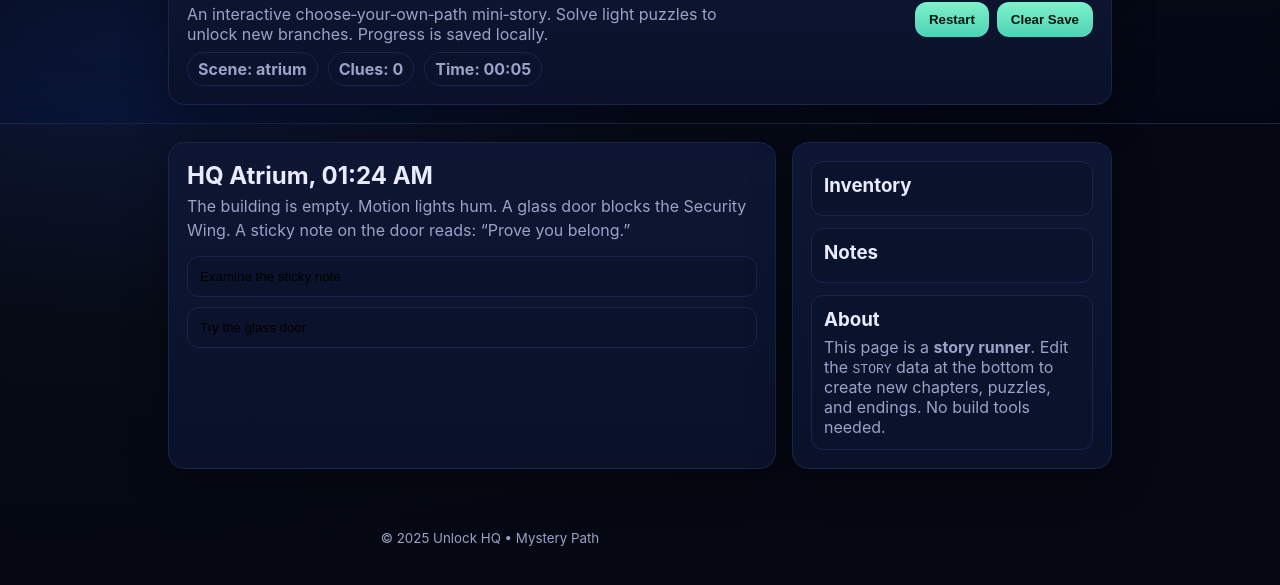
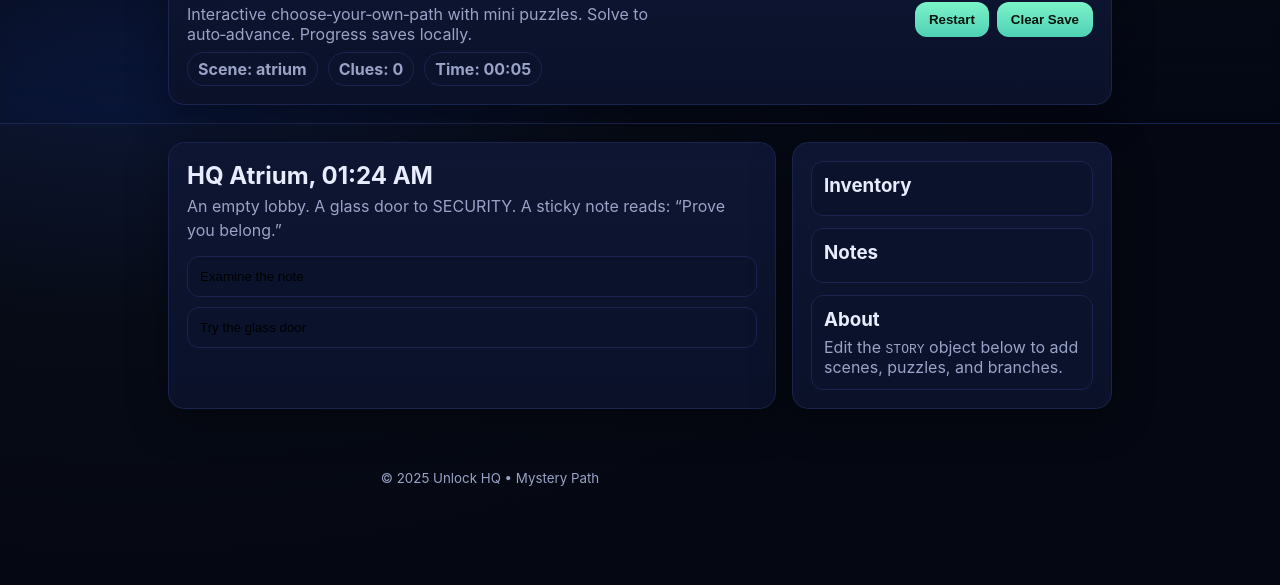
Before and after one commit to scottymker/capture-the-flag, a plain HTML site: page mystery-path.html in a window 1280 px wide. Shown: the part 85-670 px from the top of the page. Drawn offline with Linux system fonts and the light colour scheme.

Commit message:
Update mystery-path.html

```diff
--- a/mystery-path.html
+++ b/mystery-path.html
@@ -21,7 +21,7 @@
     #brand img{height:46px; width:auto; filter:drop-shadow(0 0 12px rgba(124,243,200,.5))}
 
     .hud{display:flex; gap:10px; flex-wrap:wrap; margin-top:8px}
-    .pill{padding:6px 10px; border-radius:999px; border:1px solid var(--border); background:#0b122c; color:var(--muted); font-weight:700}
+    .pill{padding:6px 10px; border-radius:999px; border:1px solid var(--border); background:#0b122c; color:#9aa3c7; font-weight:700}
     .btn{background:linear-gradient(180deg,var(--accent),#4fd1b6); color:#02150f; font-weight:800; border:none; border-radius:12px; padding:10px 14px; cursor:pointer}
 
     .story{display:grid; grid-template-columns:1fr 320px; gap:16px}
@@ -52,7 +52,7 @@
       <div class="card pad" style="display:grid; grid-template-columns:1.2fr .8fr; gap:16px; align-items:center">
         <div>
           <div id="brand"><img src="assets/unlockhq_web.png" alt="Unlock HQ"><h1 style="margin:0">Mystery Path</h1></div>
-          <p class="muted" style="margin:6px 0 8px">An interactive choose‑your‑own‑path mini‑story. Solve light puzzles to unlock new branches. Progress is saved locally.</p>
+          <p class="muted" style="margin:6px 0 8px">Interactive choose‑your‑own‑path with mini puzzles. Solve to auto‑advance. Progress saves locally.</p>
           <div class="hud">
             <span class="pill">Scene: <b id="sceneId">—</b></span>
             <span class="pill">Clues: <b id="clueCount">0</b></span>
@@ -92,7 +92,7 @@
       </div>
       <div class="panel" style="margin-top:12px">
         <h3 style="margin:0 0 6px">About</h3>
-        <p class="muted" style="margin:0">This page is a <b>story runner</b>. Edit the <code>STORY</code> data at the bottom to create new chapters, puzzles, and endings. No build tools needed.</p>
+        <p class="muted" style="margin:0">Edit the <code>STORY</code> object below to add scenes, puzzles, and branches.</p>
       </div>
     </aside>
   </main>
@@ -102,193 +102,145 @@
   </footer>
 
   <script>
-    // ========== Story definition ==========
-    // Each node has: id, title, text, gives (items/notes), puzzle, choices
-    // puzzle types supported here: riddle {answer}, keypad {code}, caesar {shift, cipherText}
-
+    // ========= Story (exactly 10 scenes, including finale) =========
+    // Scene IDs: 1 atrium, 2 note, 3 doorA, 4 wing, 5 locker, 6 terminal, 7 corridor, 8 lab, 9 roof, 10 finale
     const STORY = {
       start: 'atrium',
       nodes: {
         atrium: {
           title: 'HQ Atrium, 01:24 AM',
-          text: 'The building is empty. Motion lights hum. A glass door blocks the Security Wing. A sticky note on the door reads: “Prove you belong.”',
-          choices: [
-            { label: 'Examine the sticky note', to: 'note' },
-            { label: 'Try the glass door', to: 'doorA' }
-          ]
+          text: 'An empty lobby. A glass door to SECURITY. A sticky note reads: “Prove you belong.”',
+          choices: [ { label: 'Examine the note', to: 'note' }, { label: 'Try the glass door', to: 'doorA' } ]
         },
         note: {
           title: 'The Sticky Note',
-          text: 'Handwriting: “What walks on the ground with no legs, follows you in daylight, and vanishes at night?”',
-          puzzle: { type: 'riddle', answer: 'SHADOW', hint: 'It changes length as the sun moves.' },
-          gives: { notes: ['Riddle solved: SHADOW'] },
-          choices: [ { label: 'Return to atrium', to: 'atrium' }, { label: 'Approach the glass door', to: 'doorA', require: ['riddle:note'] } ]
+          text: 'Handwriting test. Solve the riddle to proceed.',
+          puzzle: { type: 'riddle', question: 'What walks with no legs, follows in daylight, and vanishes at night?', answer: 'SHADOW', hint: 'It stretches and shrinks.' , autoTo: 'doorA'},
+          gives: { notes: ['Riddle: SHADOW'] },
+          choices: [ { label: 'Back to atrium', to: 'atrium' } ]
         },
         doorA: {
           title: 'Security Door A',
-          text: 'A card reader beeps. Below it, a keypad waits for 4 digits. Faint marker near the hinge: “MMDD”. The lobby calendar shows a date circled: 04/27.',
-          puzzle: { type: 'keypad', code: '0427', hint: 'Month + Day. Two digits each.' },
-          choices: [ { label: 'Enter Security Wing', to: 'wing', require: ['keypad:doorA'] }, { label: 'Back to atrium', to: 'atrium' } ]
+          text: 'Keypad requests 4 digits labeled “MMDD”. Lobby calendar shows 04/27 circled.',
+          puzzle: { type: 'keypad', code: '0427', hint: 'Month+Day, two digits each.', autoTo: 'wing' },
+          choices: [ { label: 'Back to atrium', to: 'atrium' } ]
         },
         wing: {
           title: 'Security Wing',
-          text: 'You slip inside. A maintenance locker sits beside a terminal that scrolls: “Only those who read between letters may proceed.” A slip of paper displays: “FDHVDU VHFUHW”.',
-          puzzle: { type: 'caesar', shift: 3, cipherText: 'FDHVDU? No. Try the note: FDHVDU VHFUHW', hint: 'Shift letters backward by 3.' },
-          gives: { items: ['Keycard'], notes: ['Password: CAESAR SECRET'] },
-          choices: [ { label: 'Use the terminal', to: 'terminal', require: ['caesar:wing'] }, { label: 'Open the maintenance locker', to: 'locker' } ]
+          text: 'A terminal scrolls: “Those who read between letters may proceed.” Note on desk: <code>FDHVDU VHFUHW</code>. A locker is here.',
+          puzzle: { type: 'caesar', shift: 3, cipherText: 'FDHVDU VHFUHW', hint: 'Shift back by 3', autoTo: 'terminal' },
+          choices: [ { label: 'Open the maintenance locker', to: 'locker' } ],
+          gives: { notes: ['Password: CAESAR SECRET'] }
         },
         locker: {
           title: 'Maintenance Locker',
-          text: 'Inside: a flashlight and an <i>Emergency Vent Map</i>. The flashlight looks charged.',
+          text: 'Inside: a Flashlight and a Vent Map.',
           gives: { items: ['Flashlight', 'Vent Map'] },
-          choices: [ { label: 'Return to wing', to: 'wing' } ]
+          choices: [ { label: 'Return to the wing', to: 'wing' } ]
         },
         terminal: {
           title: 'Access Terminal',
-          text: 'The login accepts “CAESAR SECRET”. A hatch opens revealing a dark service corridor. With a light, it looks crawlable.',
-          choices: [
-            { label: 'Enter the service corridor', to: 'corridor', requireItems: ['Flashlight'] },
-            { label: 'Look for another route', to: 'atrium' }
-          ]
+          text: 'The password works. A hatch slides open to a dark service corridor.',
+          choices: [ { label: 'Enter the corridor', to: 'corridor', requireItems: ['Flashlight'] }, { label: 'Search for gear first', to: 'locker' } ]
         },
         corridor: {
           title: 'Service Corridor',
-          text: 'Ducts and cables. The Vent Map shows two exits: LAB and ROOF. A keypad blocks the ROOF hatch; the LAB grate is loose.',
-          choices: [ { label: 'Head to LAB', to: 'lab' }, { label: 'Try to reach ROOF', to: 'roof', requireItems: ['Keycard'] } ]
+          text: 'The Vent Map shows two branches: LAB (loose grate) and ROOF (secured hatch).',
+          choices: [ { label: 'Head to LAB', to: 'lab' }, { label: 'Try the ROOF hatch', to: 'roof' } ]
         },
         lab: {
           title: 'Prototype Lab',
-          text: 'Monitors glow. A note: “Flag is stored after successful exit.” A side door requires the Keycard.',
-          choices: [ { label: 'Swipe Keycard', to: 'final', requireItems: ['Keycard'] }, { label: 'Back to corridor', to: 'corridor' } ]
+          text: 'Monitors glow. A badge reader awaits a Keycard.',
+          gives: { items: ['Keycard'] },
+          choices: [ { label: 'Use the Keycard', to: 'finale' }, { label: 'Back to corridor', to: 'corridor' } ]
         },
         roof: {
           title: 'Rooftop Hatch',
-          text: 'Wind howls. The lock asks for a 4‑digit code labelled “ALTI”. The Vent Map annotates: “Roof altitude in hundreds”. The blueprint margin says: 1200 ft.',
-          puzzle: { type: 'keypad', code: '1200', hint: 'Enter 1200' },
-          choices: [ { label: 'Climb to the roof', to: 'finalRoof', require: ['keypad:roof'] }, { label: 'Return', to: 'corridor' } ]
+          text: 'A small keypad labeled ALTI. Blueprints list: Altitude 1200 ft.',
+          puzzle: { type: 'keypad', code: '1200', hint: 'Altitude as shown.', autoTo: 'finale' },
+          choices: [ { label: 'Return to corridor', to: 'corridor' } ]
         },
-        final: {
-          title: 'Lab Exit',
-          text: 'You step through the lab door. An intercom chirps: “Agent verified.”',
+        finale: {
+          title: 'Extraction',
+          text: 'Locks disengage and an intercom chirps: “Agent verified. Extraction confirmed.”',
           end: true,
-          flag: 'ESCAPE{MYSTERY-PATH-LAB}',
-          choices: [ { label: 'Restart', to: 'atrium' } ]
-        },
-        finalRoof: {
-          title: 'Rooftop',
-          text: 'City lights and an idling drone. A panel flashes: “Extraction confirmed.”',
-          end: true,
-          flag: 'ESCAPE{MYSTERY-PATH-ROOF}',
+          flag: 'ESCAPE{MYSTERY-PATH}',
           choices: [ { label: 'Restart', to: 'atrium' } ]
         }
       }
     };
 
-    // ========== Engine ==========
+    // ========= Engine =========
     const $ = s=>document.querySelector(s);
     const invEl=$('#inv'), notesEl=$('#notes'), sceneIdEl=$('#sceneId'), clueEl=$('#clueCount');
     const titleEl=$('#title'), textEl=$('#text'), choicesEl=$('#choices'), puzzleEl=$('#puzzle'), endEl=$('#end');
 
-    let save = JSON.parse(localStorage.getItem('mystery_path_save')||'null') || { here: STORY.start, items: [], notes: [], solved: {}, start: Date.now() };
+    let save = JSON.parse(localStorage.getItem('mystery_path_save_v2')||'null') || { here: STORY.start, items: [], notes: [], solved: {}, start: Date.now() };
 
     // Timer
     const tEl = document.getElementById('timer'); setInterval(()=>{ const s=Math.floor((Date.now()-save.start)/1000); const m=Math.floor(s/60), r=s%60; tEl.textContent=`${String(m).padStart(2,'0')}:${String(r).padStart(2,'0')}`; }, 1000);
 
-    function setHere(id){ save.here=id; localStorage.setItem('mystery_path_save', JSON.stringify(save)); render(); }
-
+    function persist(){ localStorage.setItem('mystery_path_save_v2', JSON.stringify(save)); }
+    function setHere(id){ save.here=id; persist(); render(); }
     function grant(list, into){ if(!list) return; for(const v of list){ if(!into.includes(v)) into.push(v); } }
-
-    function markSolved(key){ save.solved[key]=true; localStorage.setItem('mystery_path_save', JSON.stringify(save)); }
+    function nodeKey(node, type){ return `${type}:${Object.entries(STORY.nodes).find(([id,n])=>n===node)[0]}`; }
     function isSolved(key){ return !!save.solved[key]; }
+    function markSolved(key){ save.solved[key]=true; persist(); }
 
     function render(){
       const node = STORY.nodes[save.here]; if(!node) return;
       sceneIdEl.textContent = save.here; endEl.style.display='none';
 
-      // grants
-      grant(node?.gives?.items || [], save.items);
-      grant(node?.gives?.notes || [], save.notes);
-
-      titleEl.textContent = node.title || '—';
-      textEl.innerHTML = node.text || '';
-
-      // inventory/notes
+      grant(node?.gives?.items, save.items); grant(node?.gives?.notes, save.notes);
+      titleEl.textContent = node.title||'—'; textEl.innerHTML = node.text||'';
       invEl.innerHTML = save.items.map(v=>`<span class="tag">${v}</span>`).join('');
       notesEl.innerHTML = save.notes.map(v=>`<span class="tag">${v}</span>`).join('');
       clueEl.textContent = save.notes.length + save.items.length;
 
       // puzzle
-      puzzleEl.innerHTML = ''; if(node.puzzle && !isSolved(nodeId(node))){ renderPuzzle(node); }
+      puzzleEl.innerHTML = '';
+      if(node.puzzle && !isSolved(nodeKey(node, node.puzzle.type))){ renderPuzzle(node); }
 
       // choices
-      choicesEl.innerHTML='';
-      (node.choices||[]).forEach(ch=>{
-        const locked = isLocked(ch, node);
-        const btn = document.createElement('button');
-        btn.className = 'choice'+(locked?' locked':'');
-        btn.innerHTML = `<span>${ch.label}</span>`;
-        if(!locked){ btn.addEventListener('click', ()=> setHere(ch.to)); }
+      choicesEl.innerHTML=''; (node.choices||[]).forEach(ch=>{
+        const locked = isLocked(ch);
+        const btn = document.createElement('button'); btn.className='choice'+(locked?' locked':''); btn.innerHTML=`<span>${ch.label}</span>`; if(!locked){ btn.addEventListener('click',()=>setHere(ch.to)); }
         choicesEl.appendChild(btn);
       });
 
       if(node.end){ endEl.style.display='block'; puzzleEl.innerHTML = `<div class="panel" style="margin-top:10px"><b>Flag:</b> <code>${node.flag}</code></div>`; }
     }
 
-    function nodeId(node){ // create a stable key for the node's puzzle
-      return Object.entries(STORY.nodes).find(([id, n])=> n===node)?.[0];
-    }
-
-    function isLocked(choice, node){
-      // solved requirements
-      if(choice.require){ for(const key of choice.require){ if(!isSolved(key)) return true; }
-      }
-      // inventory requirements
-      if(choice.requireItems){ for(const it of choice.requireItems){ if(!save.items.includes(it)) return true; } }
+    function isLocked(ch){
+      if(ch.require){ for(const key of ch.require) if(!save.solved[key]) return true; }
+      if(ch.requireItems){ for(const it of ch.requireItems) if(!save.items.includes(it)) return true; }
       return false;
     }
 
     function renderPuzzle(node){
-      const p = node.puzzle; if(!p) return; const key = `${p.type}:${nodeId(node)}`;
-      const box = document.createElement('div'); box.className = 'panel';
+      const p=node.puzzle; const key=nodeKey(node,p.type); const box=document.createElement('div'); box.className='panel';
       if(p.type==='riddle'){
-        box.innerHTML = `<h3 style="margin:0 0 6px">Riddle</h3><p class="muted">${node.text.includes('“')?'':''}</p>
-          <div class='row'><input id='ans' placeholder='your answer' /><button class='btn' id='ok'>Submit</button></div>
-          <details><summary>Hint</summary><p class='muted'>${p.hint||''}</p></details>`;
+        box.innerHTML = `<h3 style='margin:0 0 6px'>Riddle</h3><p class='muted'>${p.question}</p><div class='row'><input id='ans' placeholder='your answer' /><button class='btn' id='ok'>Submit</button></div><details><summary>Hint</summary><p class='muted'>${p.hint||''}</p></details>`;
         puzzleEl.appendChild(box);
-        box.querySelector('#ok').addEventListener('click',()=>{
-          const v=box.querySelector('#ans').value.trim().toUpperCase();
-          if(v===p.answer){ markSolved(key); render(); }
-          else { shake(box); }
-        });
+        box.querySelector('#ok').addEventListener('click',()=>{ const v=box.querySelector('#ans').value.trim().toUpperCase(); if(v===p.answer){ markSolved(key); if(p.autoTo) setHere(p.autoTo); else render(); } else shake(box); });
       }
       if(p.type==='keypad'){
-        box.innerHTML = `<h3 style="margin:0 0 6px">Keypad</h3><div class='row'><input id='ans' inputmode='numeric' maxlength='6' placeholder='4 digits' /><button class='btn' id='ok'>Unlock</button></div><details><summary>Hint</summary><p class='muted'>${p.hint||''}</p></details>`;
+        box.innerHTML = `<h3 style='margin:0 0 6px'>Keypad</h3><div class='row'><input id='ans' inputmode='numeric' maxlength='8' placeholder='enter code' /><button class='btn' id='ok'>Unlock</button></div><details><summary>Hint</summary><p class='muted'>${p.hint||''}</p></details>`;
         puzzleEl.appendChild(box);
-        box.querySelector('#ok').addEventListener('click',()=>{
-          const v=box.querySelector('#ans').value.trim(); if(v===String(p.code)){ markSolved(key); render(); } else shake(box);
-        });
+        box.querySelector('#ok').addEventListener('click',()=>{ const v=box.querySelector('#ans').value.trim(); if(v===String(p.code)){ markSolved(key); if(p.autoTo) setHere(p.autoTo); else render(); } else shake(box); });
       }
       if(p.type==='caesar'){
-        box.innerHTML = `<h3 style="margin:0 0 6px">Cipher (Caesar)&nbsp;<small class='muted'>(shift ${p.shift})</small></h3>
-          <p class='muted'><code>${p.cipherText}</code></p>
-          <div class='row'><input id='ans' placeholder='decoded phrase' /><button class='btn' id='ok'>Submit</button></div>
-          <details><summary>Hint</summary><p class='muted'>${p.hint||''}</p></details>`;
+        box.innerHTML = `<h3 style='margin:0 0 6px'>Cipher (Caesar)<small class='muted'> — shift ${p.shift}</small></h3><p class='muted'><code>${p.cipherText}</code></p><div class='row'><input id='ans' placeholder='decoded phrase' /><button class='btn' id='ok'>Submit</button></div><details><summary>Hint</summary><p class='muted'>${p.hint||''}</p></details>`;
         puzzleEl.appendChild(box);
-        box.querySelector('#ok').addEventListener('click',()=>{
-          const v=box.querySelector('#ans').value.trim().toUpperCase();
-          // simple check: CAESAR SECRET accepted
-          if(v==='CAESAR SECRET'){ markSolved(key); render(); } else shake(box);
-        });
+        box.querySelector('#ok').addEventListener('click',()=>{ const v=box.querySelector('#ans').value.trim().toUpperCase(); if(v==='CAESAR SECRET'){ markSolved(key); if(p.autoTo) setHere(p.autoTo); else render(); } else shake(box); });
       }
     }
 
-    function shake(el){ el.style.transition='transform .1s'; el.style.transform='translateX(3px)'; setTimeout(()=>{el.style.transform='translateX(-3px)'},60); setTimeout(()=>{el.style.transform='';},120); }
+    function shake(el){ el.style.transition='transform .12s'; el.style.transform='translateX(3px)'; setTimeout(()=>{el.style.transform='translateX(-3px)'},70); setTimeout(()=>{el.style.transform='';},140); }
 
-    // Restart & clear
-    document.getElementById('restart').addEventListener('click',()=>{ save.here=STORY.start; localStorage.setItem('mystery_path_save', JSON.stringify(save)); render(); });
-    document.getElementById('clear').addEventListener('click',()=>{ localStorage.removeItem('mystery_path_save'); save = { here: STORY.start, items: [], notes: [], solved: {}, start: Date.now() }; render(); });
+    document.getElementById('restart').addEventListener('click',()=>{ save={ here: STORY.start, items: [], notes: [], solved: {}, start: Date.now() }; persist(); render(); });
+    document.getElementById('clear').addEventListener('click',()=>{ localStorage.removeItem('mystery_path_save_v2'); save={ here: STORY.start, items: [], notes: [], solved: {}, start: Date.now() }; render(); });
 
-    // Init
     render();
     document.getElementById('year').textContent = new Date().getFullYear();
   </script>
```
